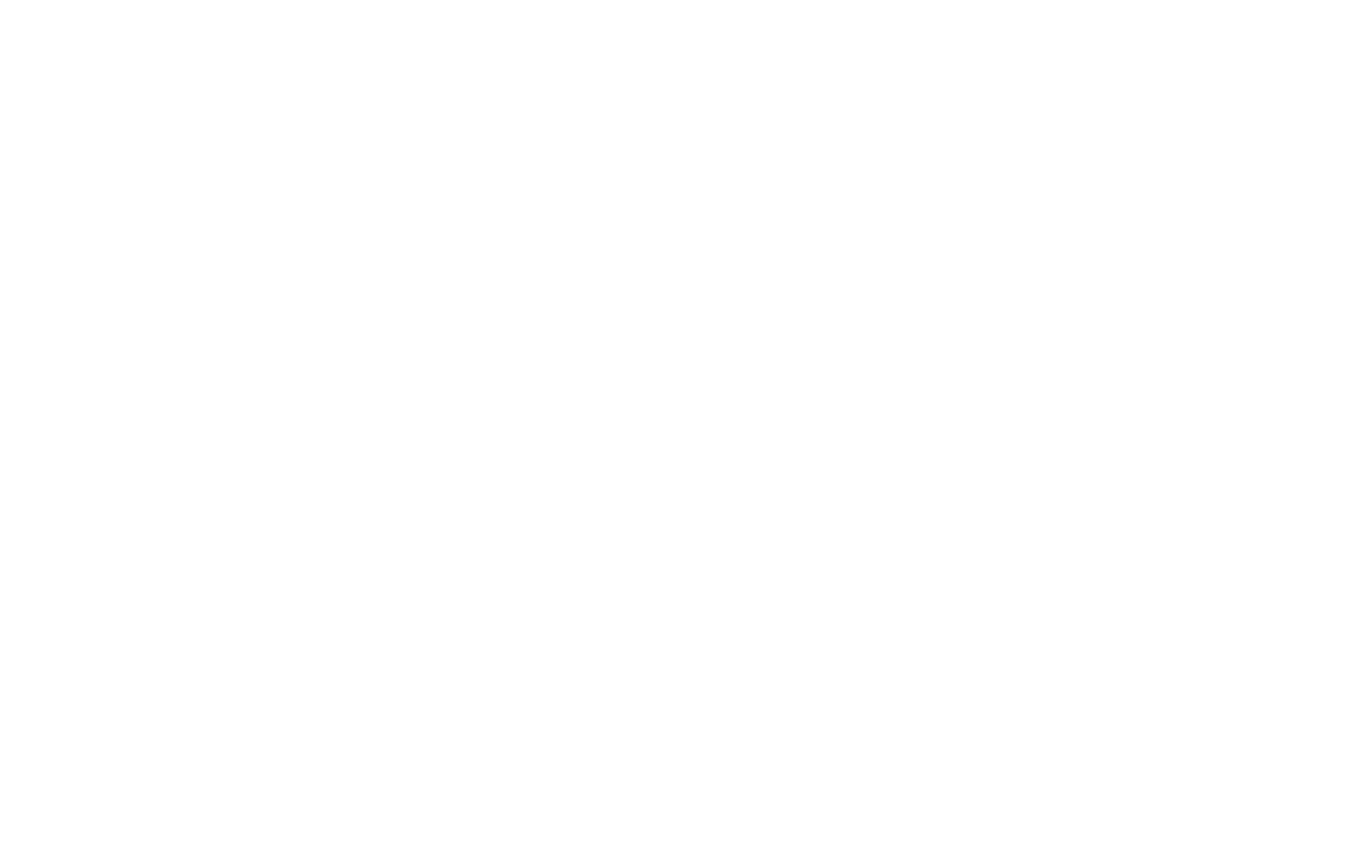
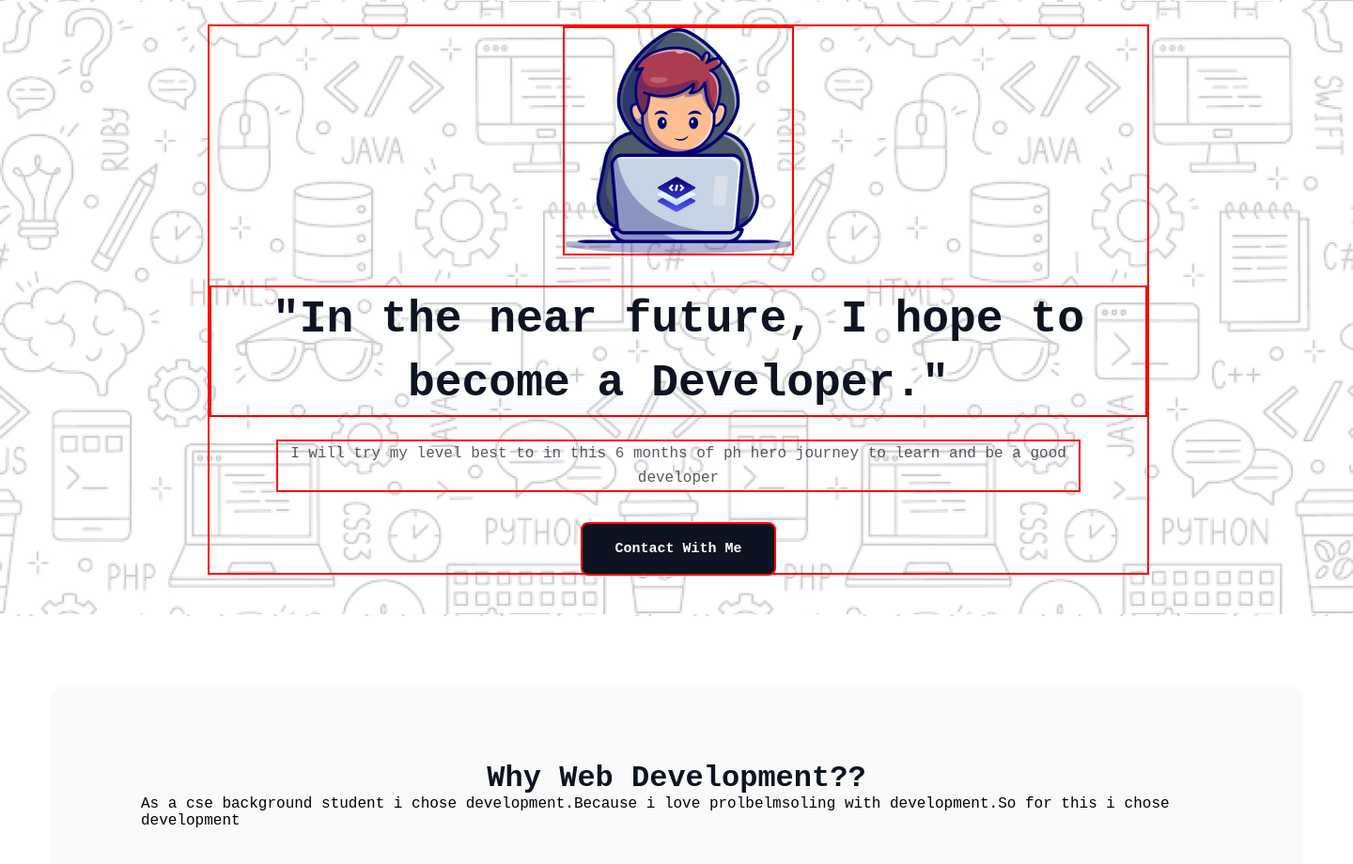
Before and after one commit to hasibBDK/First_Assignment, a plain HTML site: page index.html in a window 1280 px wide. Shown: the top 920 px of the page at 94% size, 1440 px wide, since content can reach past the window. Before the commit the page ends 800 px from the top, so only its background shows below. Drawn offline with Linux system fonts and the light colour scheme; a web font is replaced by a local one.

Commit message:
add new html and css

```diff
--- a/index.html
+++ b/index.html
@@ -3,9 +3,34 @@
 <head>
     <meta charset="UTF-8">
     <meta name="viewport" content="width=device-width, initial-scale=1.0">
-    <title>Document</title>
+    <title>My Assignment</title>
+    <link rel="stylesheet" href="style/style.css">
 </head>
 <body>
+    <header>
+        <section id="hero">
+            <div class="section-content">
+                <img class="hero-img" src="assets/Group.png" alt="">
+                <h1 class="hero-title">"In the near future, I hope to become a Developer."</h1>
+                <p class="hero-description">I will try my level best to in this 6 months of ph hero journey to learn and be a good developer</p>
+                <button class="hero-btn">Contact With Me</button>
+            </div>
+        </section>
+
+    </header>
+    <main>
+        <section class="section-two">
+            <div class="section-two-div">
+                <h2 class="section-two-head">Why Web Development??</h2>
+                <p class="section-two-pra">As a cse background student i chose development.Because i love prolbelmsoling with development.So for this i chose development</p>
+            </div>
+
+        </section>
+
+    </main>
+    <footer>
+
+    </footer>
 
 </body>
 </html>
--- a/style/style.css
+++ b/style/style.css
@@ -0,0 +1,96 @@
+@import url('https://fonts.googleapis.com/css2?family=Azeret+Mono:ital,wght@0,100..900;1,100..900&display=swap');
+
+
+/* Universal Styles */
+
+* {
+    margin: 0;
+    padding: 0;
+    font-family: "Azeret Mono", monospace;
+}
+body {
+    width: 1440px;
+    height: 652px;
+    margin: 0 auto;
+}
+#hero{
+    background-image: url(../assets/Hero-bg.png);
+    background-position: center;
+    padding: 26px 221px 44px 221px;
+}
+
+.section-content{
+    width: 998px;
+    height: 582px;
+    display: flex;
+    flex-direction: column;
+    justify-content: flex-start;
+    align-items: center;
+    padding: 0px;
+    border: 2px solid red;
+}
+
+.hero-img {
+    margin-bottom: 32px;
+    border: 2px solid red;
+}
+.hero-title {
+    height: 136px;
+    color: rgb(13, 19, 33);
+    font-size: 48px;
+    font-weight: 800;
+    line-height: 68px;
+    text-align: center;
+    margin-bottom: 24px;
+    border: 2px solid red;
+}
+
+.hero-description {
+    width: 852px;
+    height: 52px;
+    color: rgb(13, 19, 33,0.7);
+    font-size: 16px;
+    font-weight: 400;
+    line-height: 26px;
+    text-align: center;
+    border: 2px solid red;
+    margin-bottom: 32px;
+}
+
+.hero-btn {
+    width: 208px;
+    height: 66px;
+    border: 2px solid red;
+    padding: 15px 15px;
+    border-radius: 8px;
+    background: rgb(13, 19, 33);
+    color: rgb(255, 255, 255);
+    font-size: 15px;
+    font-weight: 600;
+    line-height: 23px;
+    text-align: center;
+    margin-bottom: 44px;
+}
+.section-two{
+    width: 1140px;
+    height: 1393px;
+    border-radius: 16px;
+    background: rgba(13, 19, 33, 0.02);
+    padding: 80px 97px 80px 97px;
+    margin: 74px auto;
+
+}
+.section-two-div{
+    display: flex;
+    flex-direction: column;
+    align-items: center;
+}
+.section-two-head{
+    color: rgb(13, 19, 33);
+
+    font-size: 32px;
+    font-weight: 800;
+    line-height: 37px;
+    letter-spacing: 0%;
+    text-align: center;
+}
```
